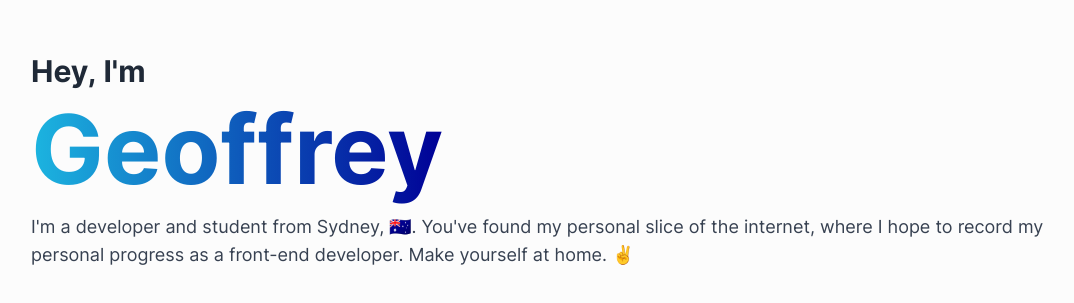
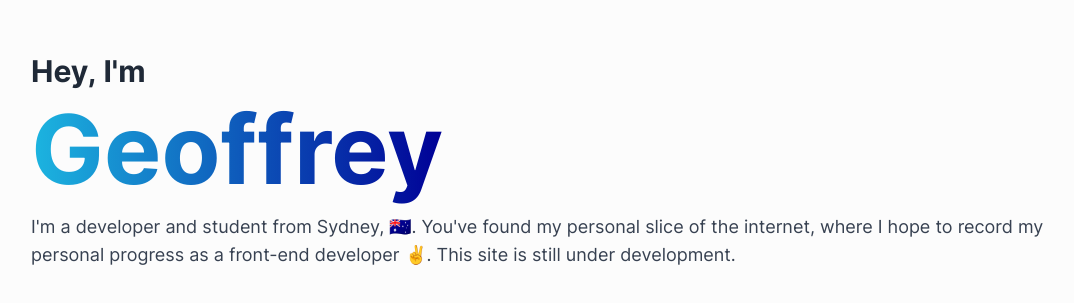
Before and after one commit to gfungx/gfung.net, a Next.js app: page / in a window 1280 px wide. Shown: the part 203-506 px from the top of the page, without its empty margins (97-1171 px from the left). Built offline with nearby package versions, Linux system fonts and the light colour scheme.

Commit message:
Optimised animations

```diff
--- /dev/null
+++ b/components/Container.tsx
@@ -0,0 +1,17 @@
+import { FunctionalComponent } from 'preact';
+import { m as motion } from 'framer-motion';
+
+import { stagger } from 'styles/animations';
+
+const Container: FunctionalComponent = ({ children }) => (
+  <motion.div initial="initial" animate="animate" exit={{ opacity: 0 }}>
+    <motion.div
+      className="flex flex-col justify-center items-start max-w-xs sm:max-w-xl lg:max-w-5xl mx-auto mb-16 mt-64"
+      variants={stagger}
+    >
+      {children}
+    </motion.div>
+  </motion.div>
+);
+
+export default Container;
--- a/pages/_app.tsx
+++ b/pages/_app.tsx
@@ -1,6 +1,7 @@
 import { DefaultSeo } from 'next-seo';
 
 import SEO from 'next-seo.config';
+import { MotionConfig, AnimationFeature, ExitFeature } from 'framer-motion';
 
 if (process.env.NODE_ENV === 'development') {
   require('preact/debug');
@@ -12,7 +13,9 @@ import 'styles/globals.css';
 const App = ({ Component, pageProps }: AppProps) => (
   <>
     <DefaultSeo {...SEO} />
-    <Component {...pageProps} />
+    <MotionConfig features={[AnimationFeature, ExitFeature]}>
+      <Component {...pageProps} />
+    </MotionConfig>
   </>
 );
 
--- a/pages/index.tsx
+++ b/pages/index.tsx
@@ -1,14 +1,11 @@
 import { FunctionalComponent } from 'preact';
-import { motion } from 'framer-motion';
+import { m as motion } from 'framer-motion';
 
-import { fadeIn, stagger } from 'styles/animations';
+import { fadeIn } from 'styles/animations';
+import Container from 'components/Container';
 
 const Home: FunctionalComponent = () => (
-  <motion.div initial="initial" animate="animate" exit={{ opacity: 0 }}>
-    <motion.div
-      className="flex flex-col justify-center items-start max-w-xs sm:max-w-xl lg:max-w-5xl mx-auto mb-16 mt-64"
-      variants={stagger}
-    >
+  <Container>
     <motion.h1
       className="text-lg sm:text-3xl font-bold text-gray-800 pb-3"
       variants={fadeIn}
@@ -24,10 +21,9 @@ const Home: FunctionalComponent = () => (
     <motion.p className="text-xs sm:text-lg text-gray-700" variants={fadeIn}>
       I'm a developer and student from Sydney, 🇦🇺. You've found my personal
       slice of the internet, where I hope to record my personal progress as a
-        front-end developer. Make yourself at home. ✌️
+      front-end developer ✌️. This site is still under development.
     </motion.p>
-    </motion.div>
-  </motion.div>
+  </Container>
 );
 
 export default Home;
```
Lines whose indentation alone changed are shown as unchanged.
